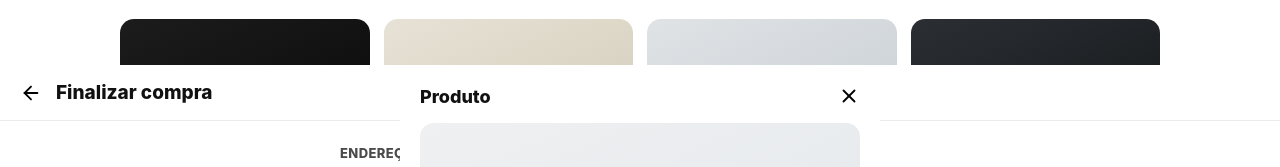
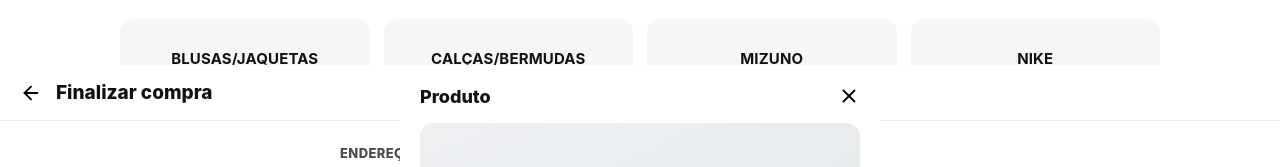
Before and after one commit to url345/FONTEDEFATOLOJA, a plain HTML site: page index.html in a window 1280 px wide. Shown: the part 735-902 px from the top of the page. Drawn offline with Linux system fonts and the light colour scheme.

Commit message:
Update index.html

```diff
--- a/index.html
+++ b/index.html
@@ -182,22 +182,16 @@
   }
   @media (min-width:720px){ .cat-grid{grid-template-columns:repeat(4,1fr);} }
   .cat-card{
-    position:relative; border-radius:var(--radius-card); overflow:hidden;
-    aspect-ratio:4/3;
-    background:linear-gradient(155deg,#1c1c1c,#050505);
-    display:flex; align-items:flex-end; padding:16px;
+    border-radius:var(--radius-card);
+    background:var(--muted-bg);
+    display:flex; align-items:center; justify-content:center;
+    padding:30px 14px;
     border:none; cursor:pointer;
   }
-  .cat-card:nth-child(2){background:linear-gradient(155deg,#e7e2d6,#cfc7b3); color:#111;}
-  .cat-card:nth-child(3){background:linear-gradient(155deg,#dfe3e6,#c3c9cd); color:#111;}
-  .cat-card:nth-child(4){background:linear-gradient(155deg,#2b2f33,#101214);}
-  .cat-card:nth-child(5){background:linear-gradient(155deg,#3a3f33,#1a1d16);}
-  .cat-card:nth-child(6){background:linear-gradient(155deg,#e0d8c8,#c2b79f); color:#111;}
-  .cat-card:nth-child(7){background:linear-gradient(155deg,#d9dde0,#b7bdc2); color:#111;}
-  .cat-card:nth-child(8){background:linear-gradient(155deg,#232323,#050505);}
-  .cat-card:nth-child(9){background:linear-gradient(155deg,#efe6d8,#d6c9ae); color:#111;}
-  .cat-card span{font-weight:800; font-size:16px; color:inherit;}
-  .cat-card:nth-child(1) span, .cat-card:nth-child(4) span, .cat-card:nth-child(5) span, .cat-card:nth-child(8) span{color:#fff;}
+  .cat-card span{
+    font-weight:700; font-size:15px; color:var(--ink);
+    text-transform:uppercase; text-align:center; letter-spacing:0.01em;
+  }
 
   /* Trust strip */
   .trust{
@@ -402,15 +396,15 @@
   <section class="section" id="categorias">
     <h2>Categorias</h2>
     <div class="cat-grid">
+      <button class="cat-card" data-cat="blusas-jaquetas"><span>Blusas/Jaquetas</span></button>
+      <button class="cat-card" data-cat="calcas-bermudas"><span>Calças/Bermudas</span></button>
       <button class="cat-card" data-cat="mizuno"><span>Mizuno</span></button>
       <button class="cat-card" data-cat="nike"><span>Nike</span></button>
+      <button class="cat-card" data-cat="bone-acessorios"><span>Boné/Acessórios</span></button>
+      <button class="cat-card" data-cat="conjunto"><span>Conjunto</span></button>
+      <button class="cat-card" data-cat="camisas"><span>Camisas</span></button>
       <button class="cat-card" data-cat="adidas"><span>Adidas</span></button>
       <button class="cat-card" data-cat="lacoste"><span>Lacoste</span></button>
-      <button class="cat-card" data-cat="blusas-jaquetas"><span>Blusas/Jaquetas</span></button>
-      <button class="cat-card" data-cat="calcas-bermudas"><span>Calças/Bermudas</span></button>
-      <button class="cat-card" data-cat="camisas"><span>Camisas</span></button>
-      <button class="cat-card" data-cat="conjunto"><span>Conjunto</span></button>
-      <button class="cat-card" data-cat="bone-acessorios"><span>Boné/Acessórios</span></button>
     </div>
   </section>
 
@@ -712,7 +706,7 @@ const clothesData = [
   mizuno_preto_cinza: "file_00000000be34820e8dc7d21021951f9d.png",
   mizuno_preto_vermelho: "file_00000000aeb4820ea4ad56bef2df1550.png",
   mizuno_preto_dourado: "file_00000000b8c0820eae9f069a0e125b71.png",
-  mizuno_preto_grafite: "",
+  mizuno_preto_grafite: "file_000000004b30820e995629c49847f237.png",
   mizuno_preto_pink: "",
   mizuno_preto_verde: "",
 };
```
